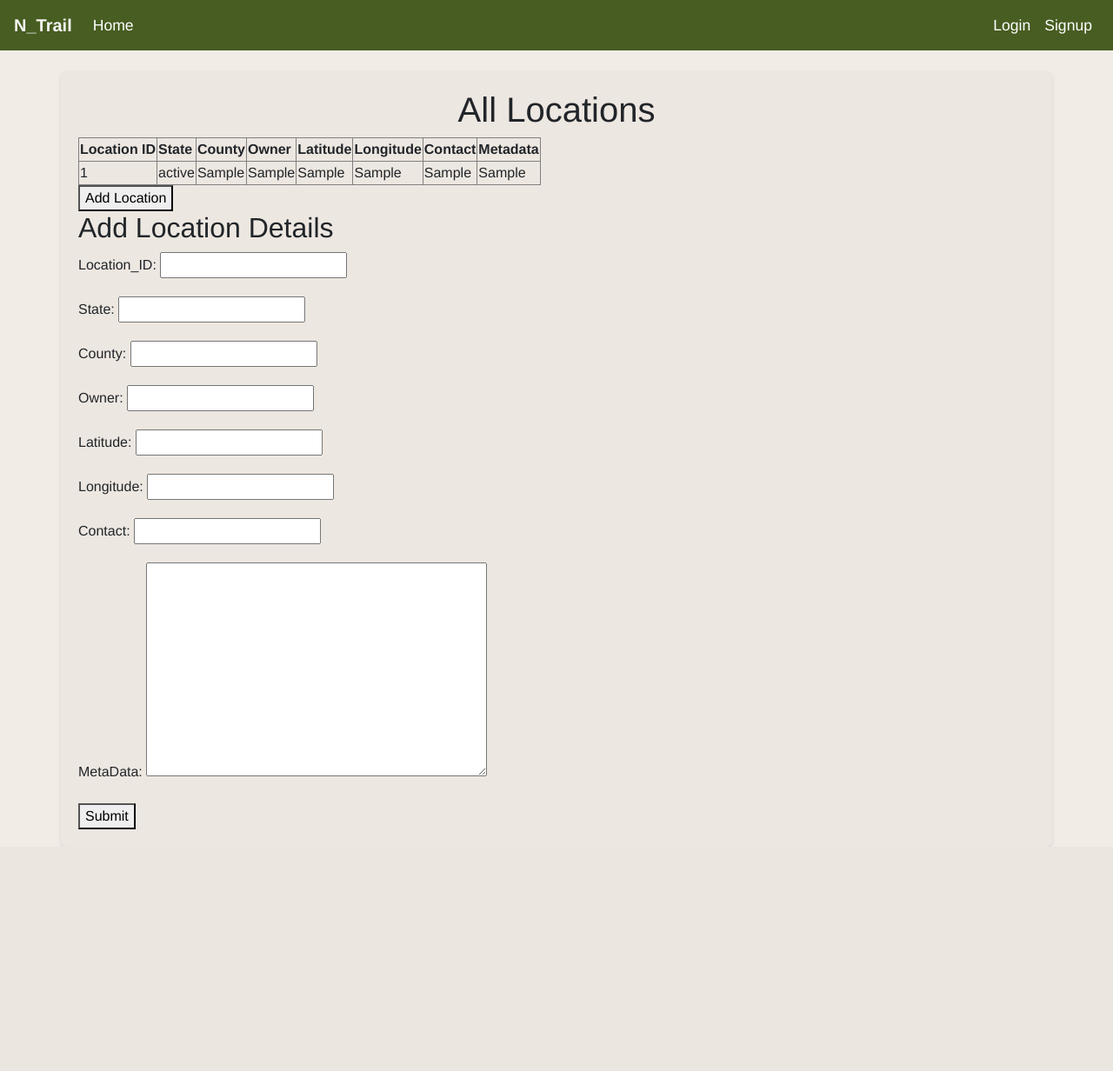
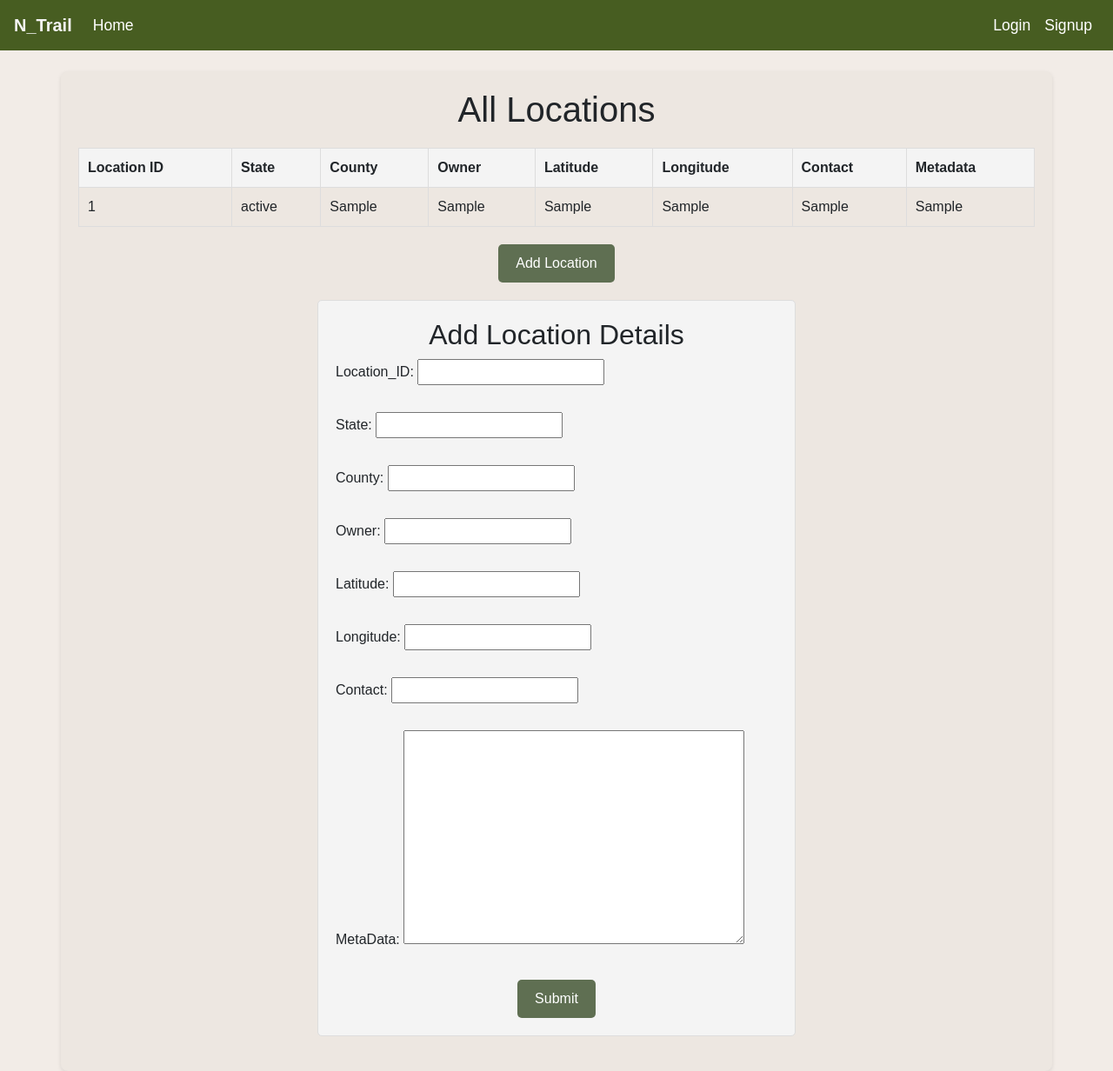
Before and after one commit to SAYEERA/N_trail-, a Django app: page /locations/ in a window 1280 px wide, after a click on "Add Location". Shown: the whole page at 87% size. Before the commit the page ends 954 px from the top, so only its background shows below. Run offline with Django 5.2, Linux system fonts and the light colour scheme; tables that the repository leaves empty hold one stand-in row (values such as "Sample post"); some libraries are stand-ins or nearby versions.

Commit message:
new changes1

```diff
--- a/OneDrive/Desktop/N_trail_app/N_trail_webapp/N_trail_dashboard/templates/locations.html
+++ b/OneDrive/Desktop/N_trail_app/N_trail_webapp/N_trail_dashboard/templates/locations.html
@@ -50,4 +50,94 @@
     {% endfor %}
   {% endif %}
 </div>
+
+<style>
+  body {
+    font-family: Arial, sans-serif;
+  }
+
+  .text-center {
+    text-align: center;
+    margin-bottom: 20px;
+  }
+
+  #locations-table {
+    width: 100%;
+    border-collapse: collapse;
+    margin-bottom: 20px;
+  }
+
+  #locations-table th, #locations-table td {
+    padding: 10px;
+    border: 1px solid #ddd;
+    text-align: left;
+  }
+
+  #locations-table th {
+    background-color: #f4f4f4;
+  }
+
+  #locations-table tr:nth-child(even) {
+    background-color: #f9f9f9;
+  }
+
+  #locations-table tr:hover {
+    background-color: #f1f1f1;
+  }
+
+  #add-location-button {
+    display: block;
+    margin: 20px auto;
+    padding: 10px 20px;
+    background-color: #5f6f52;
+    color: white;
+    border: none;
+    border-radius: 5px;
+    cursor: pointer;
+  }
+
+  #add-location-button:hover {
+    background-color: #171817;
+  }
+
+  #add-location-form {
+    background-color: #f4f4f4;
+    padding: 20px;
+    border: 1px solid #ddd;
+    border-radius: 5px;
+    width: 50%;
+    margin: 20px auto;
+  }
+
+  #add-location-form h2 {
+    text-align: center;
+  }
+
+  #add-location-form form {
+    display: flex;
+    flex-direction: column;
+    gap: 10px;
+  }
+
+  #add-location-form button[type="submit"] {
+    padding: 10px 20px;
+    background-color: #5f6f52;
+    color: white;
+    border: none;
+    border-radius: 5px;
+    cursor: pointer;
+    align-self: center;
+  }
+
+  #add-location-form button[type="submit"]:hover {
+    background-color: #45a049;
+  }
+
+  .messages {
+    text-align: center;
+    margin-top: 10px;
+    color: green;
+  }
+</style>
+
 {% endblock %}
```
